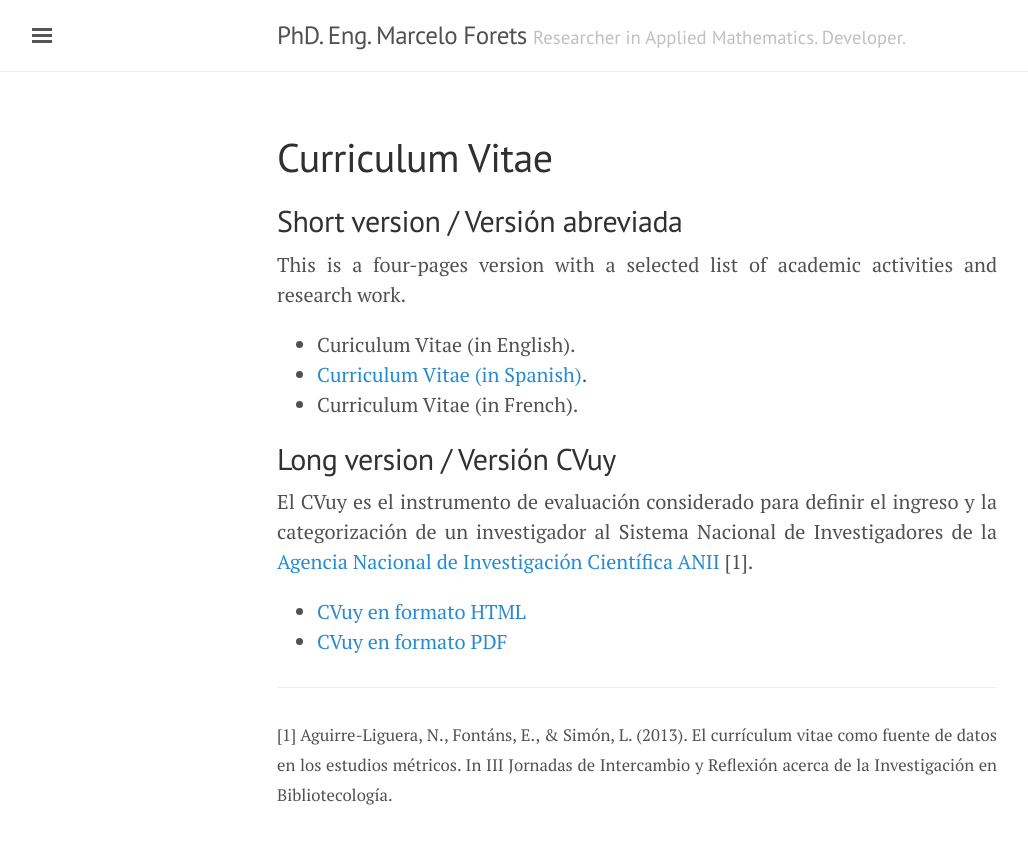
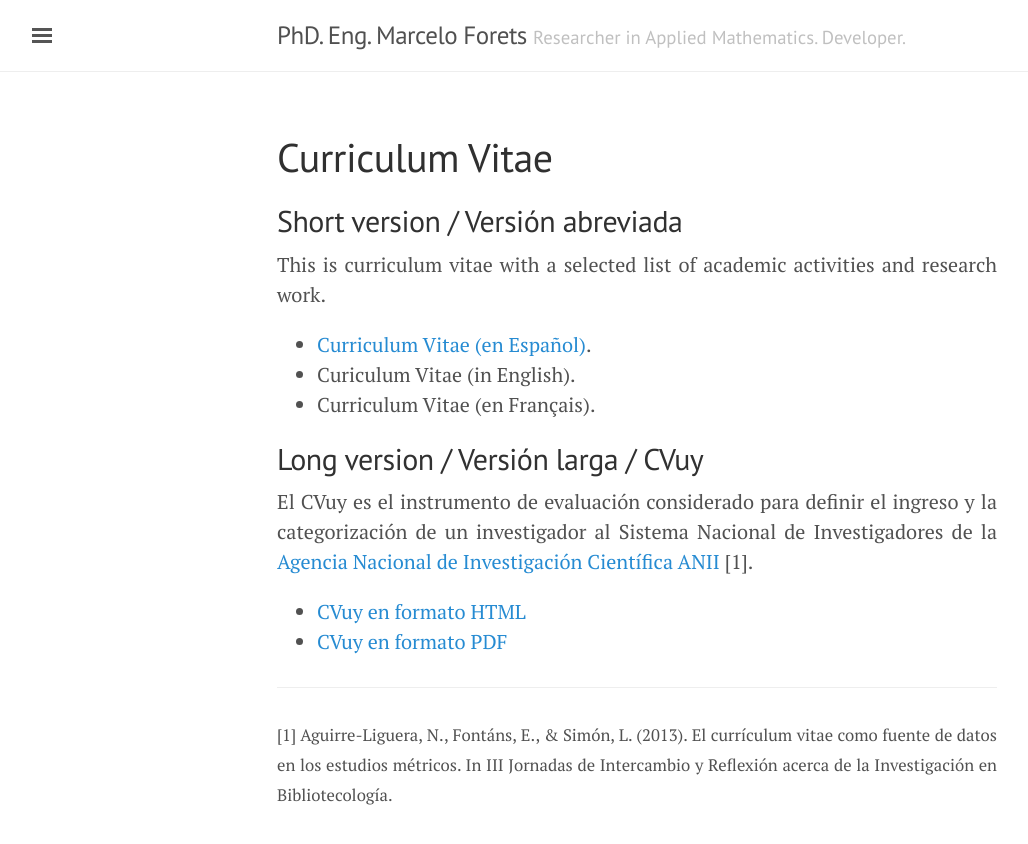
Before and after one commit to mforets/mforets.github.io, a Jekyll site: the page built from cv.md, in a window 1280 px wide. Shown: the top 844 px of the page, without its empty margins (3-1031 px from the left). Built offline with Jekyll 4.4.1, drawn with Linux system fonts in a browser that asks for light colours; nearby versions of some CDN libraries.

Commit message:
update cv

```diff
--- a/cv.md
+++ b/cv.md
@@ -6,14 +6,14 @@ title: Curriculum Vitae
 
 ## Short version / Versión abreviada
 
-This is a four-pages version with a selected list of academic activities and
+This is curriculum vitae with a selected list of academic activities and
 research work.
 
+- [Curriculum Vitae (en Español)](assets/cv/cv_es.pdf).
 - Curiculum Vitae (in English).
-- [Curriculum Vitae (in Spanish)](assets/cv/cv_es.pdf).
-- Curriculum Vitae (in French).
+- Curriculum Vitae (en Français).
 
-## Long version / Versión CVuy
+## Long version / Versión larga / CVuy
 
 El CVuy es el instrumento de evaluación considerado para definir el ingreso y la
 categorización de un investigador al Sistema Nacional de Investigadores de la
```
Also changed, not shown: 2 other files.
